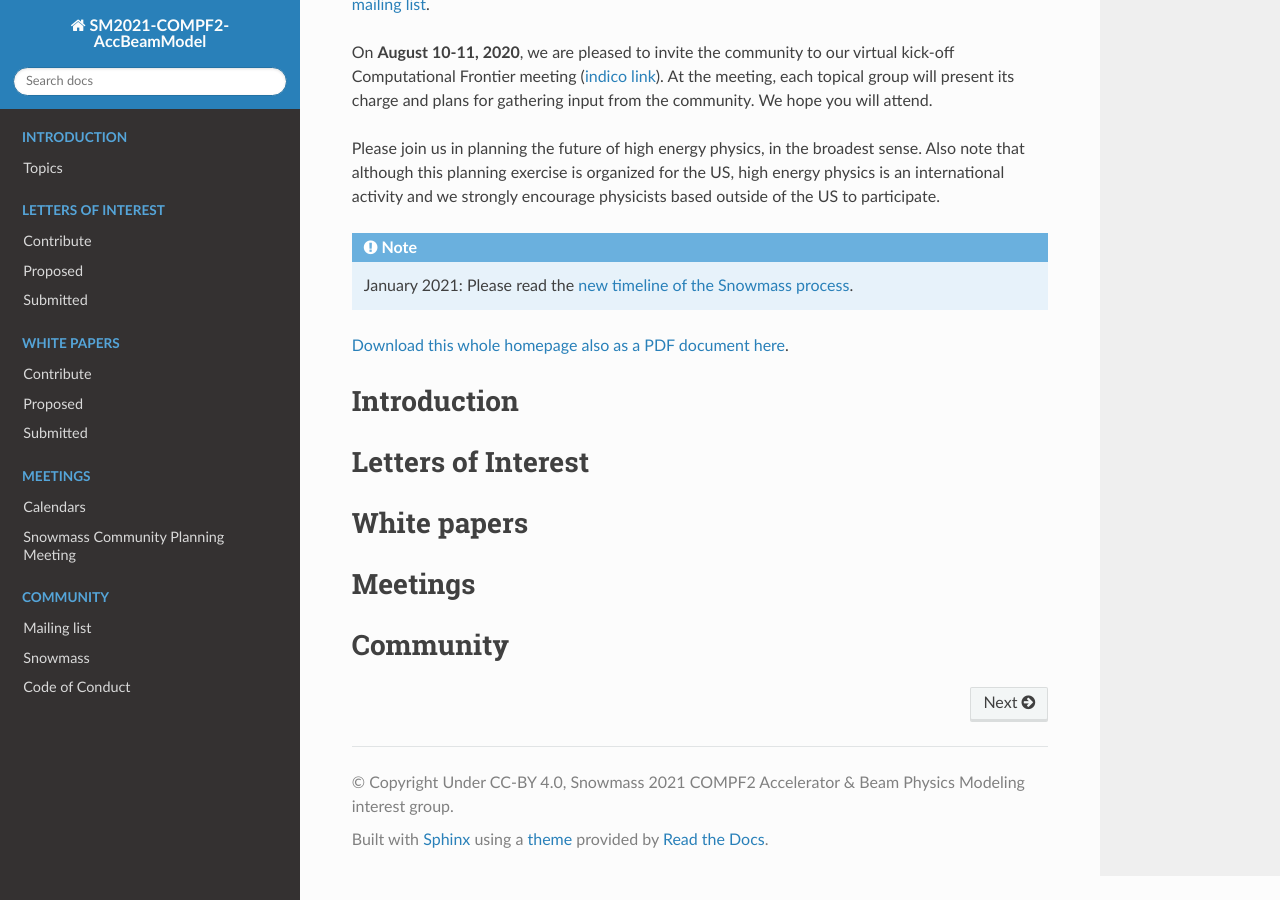
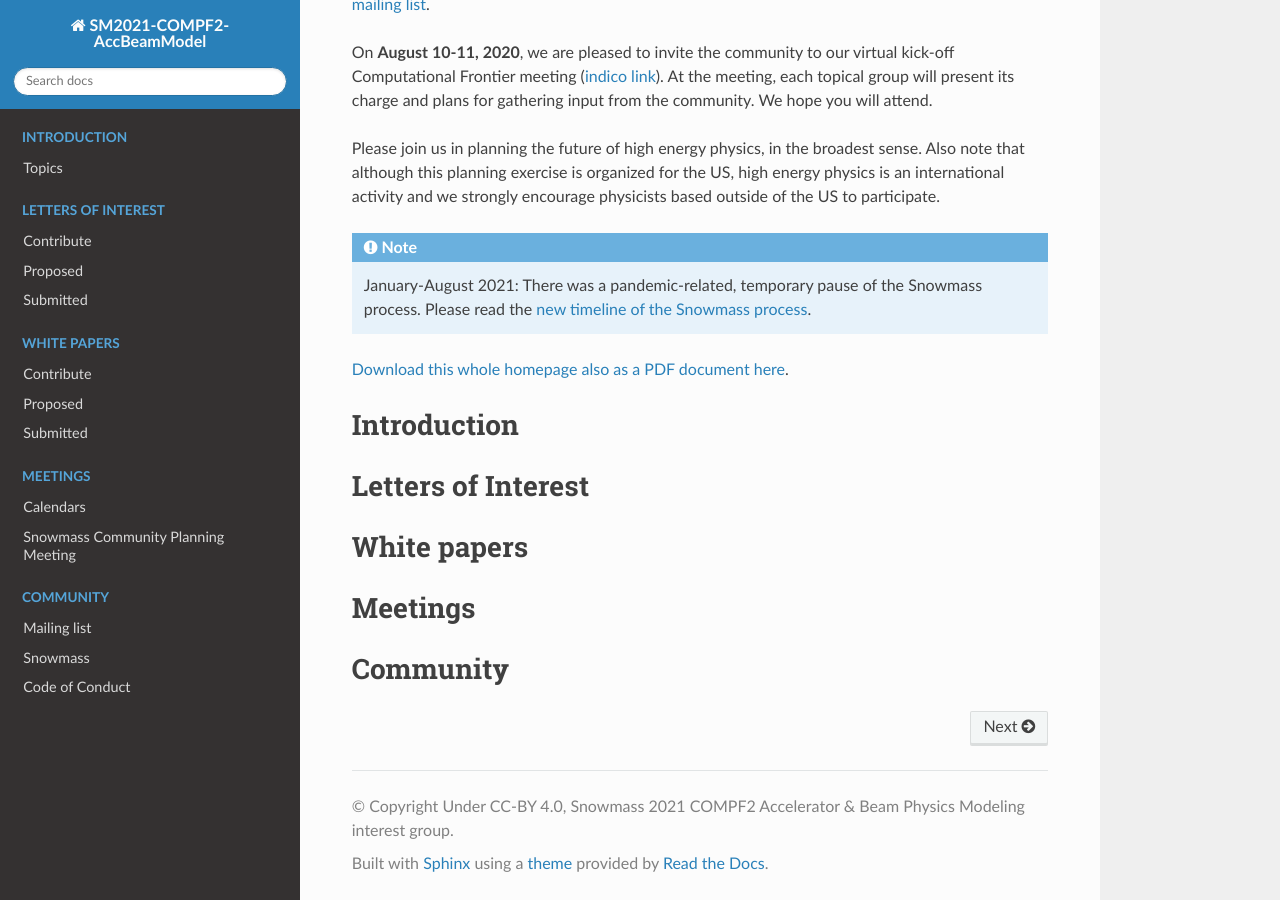
Before and after one commit to snowmass-compf2-accbeammodel/snowmass-compf2-accbeammodel.github.io, a Sphinx documentation site: the page built from docs/source/index.rst, in a window 1280 px wide and 900 px high, scrolled down 839 px. Built offline with Sphinx 7.4.7 and the Read the Docs theme 2.0.0, drawn with Linux system fonts in a browser that asks for light colours.

Commit message:
Snowmass: Restart & SM Day (#19)
* Snowmass: Restart & SM Day

Restart news & Snowmass Day.

* Fix Build (Buster now oldstable)

Work-around for failing update. Lacks `latexmk` otherwise.
See
- https://github.com/ammaraskar/sphinx-action/issues/33#issuecomment-911594362
- https://github.com/ammaraskar/sphinx-action/pull/21

```diff
--- a/docs/requirements.txt
+++ b/docs/requirements.txt
@@ -1,6 +1,9 @@
 sphinx_rtd_theme>=0.3.1
 recommonmark
-sphinx
+sphinx>=2.0
+# docutils 0.17 breaks HTML tags & RTD theme
+# https://github.com/sphinx-doc/sphinx/issues/9001
+docutils<=0.16
 pygments
 # generate plots
 matplotlib
--- a/docs/source/index.rst
+++ b/docs/source/index.rst
@@ -36,7 +36,8 @@
 
 .. note::
 
-   January 2021: Please read the `new timeline of the Snowmass process <https://snowmass21.org/announcements>`__.
+   January-August 2021: There was a pandemic-related, temporary pause of the Snowmass process.
+   Please read the `new timeline of the Snowmass process <https://snowmass21.org/announcements>`__.
 
 .. only:: html
 
--- a/docs/source/meetings/calendars.rst
+++ b/docs/source/meetings/calendars.rst
@@ -10,6 +10,9 @@
 
    January 2021: Please read the `new timeline of the Snowmass process <https://snowmass21.org/announcements>`__.
    Our weekly meetings are currently paused.
+
+   August 2021: Snowmass is restarting!
+   Sign up for the Sep 24th event, `Snowmass Day <https://indico.fnal.gov/event/50538/>`__.
 
 Currently, we meet every Wednesday at 1PM PST via Zoom.
 Please subscribe to our mailing list to receive further details.
--- a/docs/source/papers/contribute.rst
+++ b/docs/source/papers/contribute.rst
@@ -15,6 +15,9 @@
 
 **Update Jan 2021:** Due to a `pause of the Snowmass process <https://snowmass21.org/announcements>`__, a new deadline will be announced.
 
+**Update August 2021:** Snowmass is restarting!
+Sign up for the Sep 24th event, `Snowmass Day <https://indico.fnal.gov/event/50538/>`__.
+
 We maintain lists of :ref:`proposed <papers-proposed>` and :ref:`submitted <papers-submitted>` whitepapers.
 
 .. note::
```
Also changed, not shown: 1 other file.
